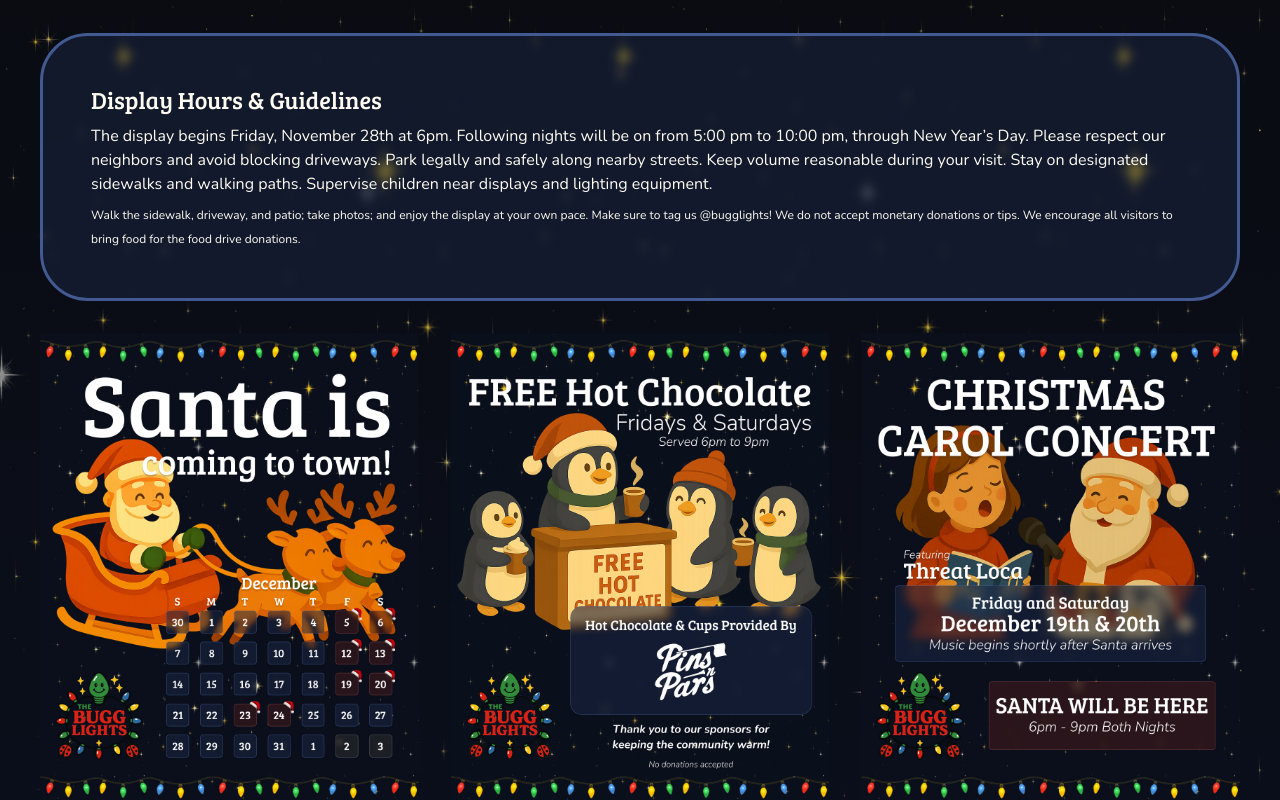
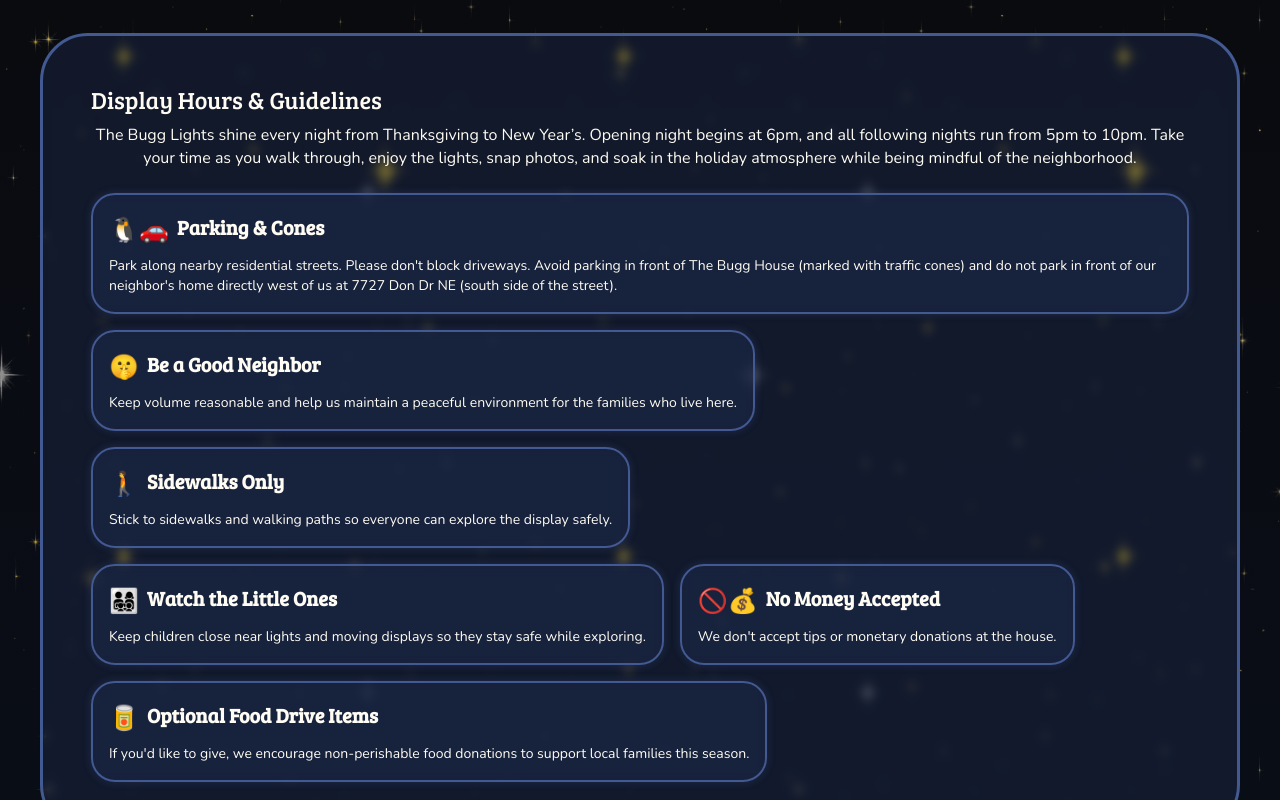
Before and after one commit to csalinas-dev/bugg-lights, a Next.js app: page / in a window 1280 px wide. Shown: the part 2040-2840 px from the top of the page. Built offline with nearby package versions, Linux system fonts and the light colour scheme.

Commit message:
content(plan your visit): update

```diff
--- a/src/app/(home)/_components/PlanYourVisit.js
+++ b/src/app/(home)/_components/PlanYourVisit.js
@@ -45,12 +45,77 @@ const PlanYourVisit = () => {
       </Typography>
       <Glass mb={4}>
         <Typography variant="h5" gutterBottom>Display Hours & Guidelines</Typography>
-        <Typography variant="body1" gutterBottom>
-          The display begins Friday, November 28th at 6pm. Following nights will be on from 5:00 pm to 10:00 pm, through New Year’s Day. Please respect our neighbors and avoid blocking driveways. Park legally and safely along nearby streets. Keep volume reasonable during your visit. Stay on designated sidewalks and walking paths. Supervise children near displays and lighting equipment.
+        <Typography
+          variant="body1"
+          sx={{
+            textAlign: 'center',
+            lineHeight: 1.4,
+          }}
+        >
+          The Bugg Lights shine every night from Thanksgiving to New Year’s. Opening night begins at 6pm, and all following nights run from 5pm to 10pm. Take your time as you walk through, enjoy the lights, snap photos, and soak in the holiday atmosphere while being mindful of the neighborhood.
         </Typography>
-        <Typography variant="caption">
-          Walk the sidewalk, driveway, and patio; take photos; and enjoy the display at your own pace. Make sure to tag us @bugglights! We do not accept monetary donations or tips. We encourage all visitors to bring food for the food drive donations.
-        </Typography>
+        <Grid container spacing={2} sx={{ mt: 3 }}>
+          {[
+            {
+              icon: '🐧🚗',
+              title: 'Parking & Cones',
+              desc: 'Park along nearby residential streets. Please don\'t block driveways. Avoid parking in front of The Bugg House (marked with traffic cones) and do not park in front of our neighbor\'s home directly west of us at 7727 Don Dr NE (south side of the street).',
+            },
+            {
+              icon: '🤫',
+              title: 'Be a Good Neighbor',
+              desc: 'Keep volume reasonable and help us maintain a peaceful environment for the families who live here.',
+            },
+            {
+              icon: '🚶',
+              title: 'Sidewalks Only',
+              desc: 'Stick to sidewalks and walking paths so everyone can explore the display safely.',
+            },
+            {
+              icon: '👨‍👩‍👧‍👦',
+              title: 'Watch the Little Ones',
+              desc: 'Keep children close near lights and moving displays so they stay safe while exploring.',
+            },
+            {
+              icon: '🚫💰',
+              title: 'No Money Accepted',
+              desc: 'We don\'t accept tips or monetary donations at the house.',
+            },
+            {
+              icon: '🥫',
+              title: 'Optional Food Drive Items',
+              desc: 'If you\'d like to give, we encourage non-perishable food donations to support local families this season.',
+            },
+          ].map((item, index) => (
+            <Grid item xs={12} md={4} key={index}>
+              <Box
+                sx={{
+                  backdropFilter: 'blur(5px)',
+                  backgroundColor: '#1a264480',
+                  borderRadius: '1.5rem',
+                  border: '2px solid #435991',
+                  boxShadow: '0 0 8px rgba(67, 89, 145, 0.3)',
+                  p: 2,
+                  display: 'flex',
+                  flexDirection: 'column',
+                  alignItems: 'flex-start',
+                }}
+              >
+                <Box sx={{ display: 'flex', alignItems: 'center', mb: 1 }}>
+                  <Typography variant="body1" sx={{ mr: 1, fontSize: '1.5rem' }}>
+                    {item.icon}
+                  </Typography>
+                  <Typography variant="h6" sx={{ fontWeight: 'bold' }}>
+                    {item.title}
+                  </Typography>
+                </Box>
+                <Typography variant="body2">
+                  {item.desc}
+                </Typography>
+              </Box>
+            </Grid>
+          ))}
+        </Grid>
       </Glass>
       <Grid
         container
```
